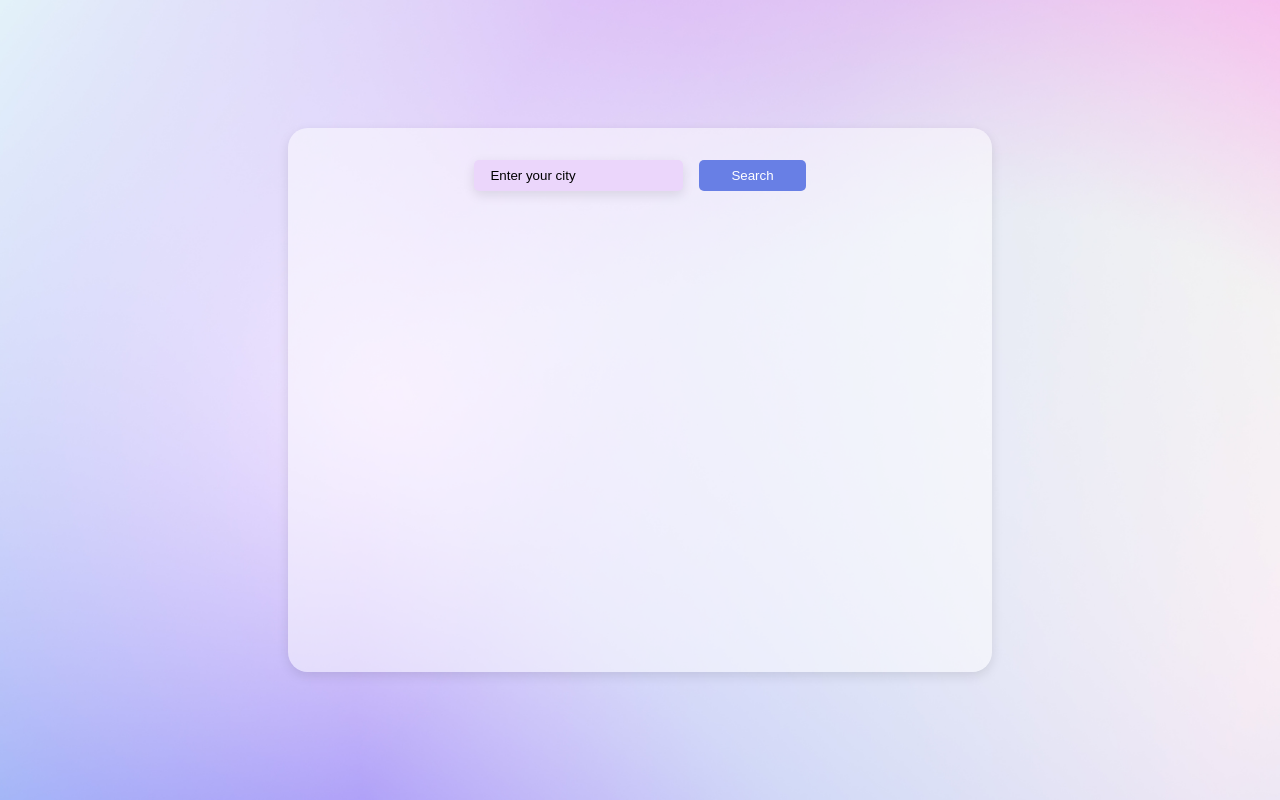
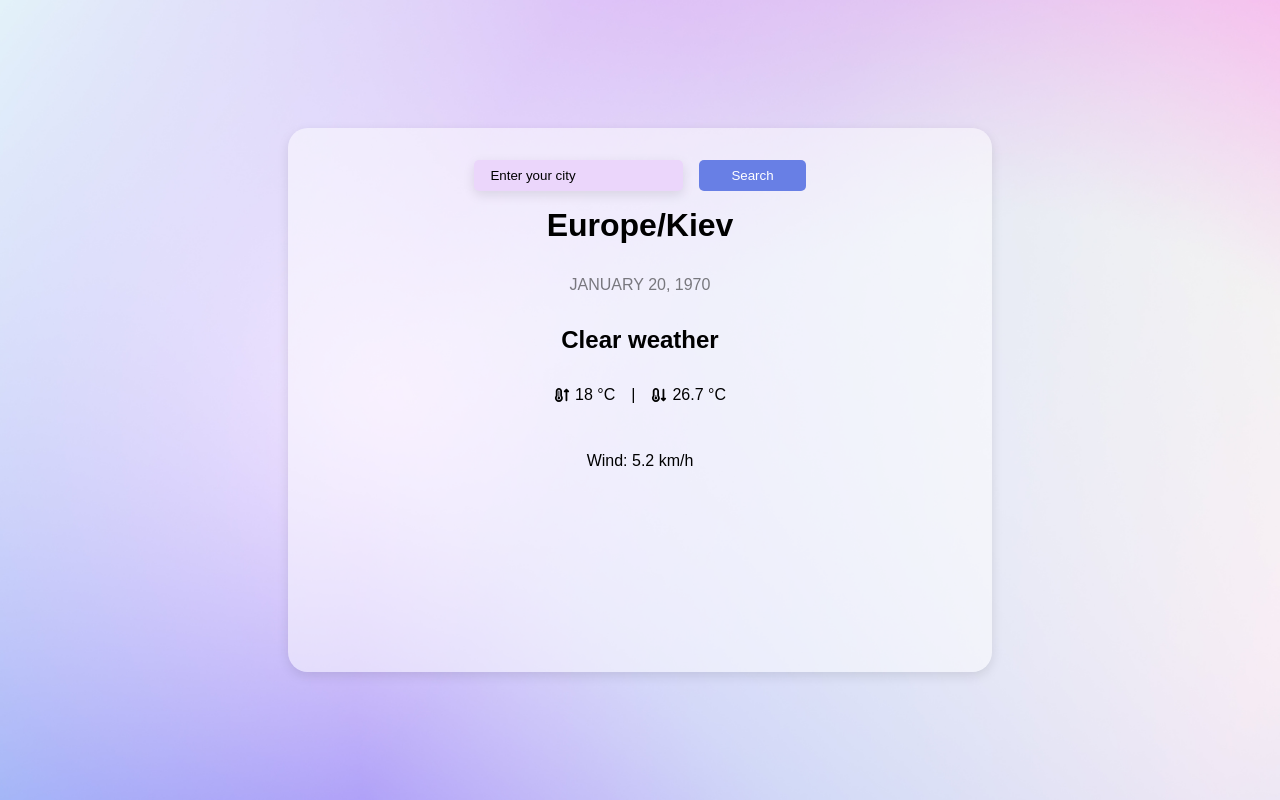
Before and after one commit to marina-sheigets/forecast-app, a React (Vite) app: page / in a window 1280 px wide. Built offline with nearby package versions, Linux system fonts and the light colour scheme.

Commit message:
feat: add weather info component

```diff
--- a/package.json
+++ b/package.json
@@ -12,7 +12,8 @@
   },
   "dependencies": {
     "react": "^19.1.0",
-    "react-dom": "^19.1.0"
+    "react-dom": "^19.1.0",
+    "react-icons": "^5.5.0"
   },
   "devDependencies": {
     "@eslint/js": "^9.30.1",
--- a/src/components/ForecastApp/ForecastApp.tsx
+++ b/src/components/ForecastApp/ForecastApp.tsx
@@ -1,11 +1,26 @@
+import type { Weather } from "../../types/Weather";
 import SearchBar from "../SearchBar/SearchBar";
+import WeatherInfo from "../WeatherInfo/WeatherInfo";
 import styles from "./ForecastApp.module.css";
 
 const ForecastApp = () => {
+  const mockedWeather: Weather = {
+  timezone: "Europe/Kiev",
+  dt: 1689458400,
+  temp: 23.5,
+  wind_speed: 5.2,
+  weather: {
+    id: 800,
+    main: "Clear",
+  },
+  min: 18.0,
+  max: 26.7,
+};
   return (
     <div className={styles.forecastApp}>
       <SearchBar />
-      {/* <WeatherInfo />
+      <WeatherInfo weather={mockedWeather}/>
+      {/*
         <CityHistory /> */}
     </div>
   );
--- /dev/null
+++ b/src/components/WeatherInfo/WeatherInfo.module.css
@@ -0,0 +1,23 @@
+.weatherInfo {
+    padding: 1rem;
+    display: flex;
+    flex-direction: column;
+    align-items: center;
+    gap: 1rem;
+}
+
+.date {
+    text-transform: uppercase;
+    color: rgba(0,0,0,.5);
+}
+
+.temperatures {
+    display: flex;
+    gap: 1rem;
+}
+
+.temperatures > div {
+    display: flex;
+    align-items: center;
+    gap: 5px;
+}
--- /dev/null
+++ b/src/components/WeatherInfo/WeatherInfo.tsx
@@ -0,0 +1,32 @@
+import type { Weather } from "../../types/Weather";
+import { getFormattedDate } from "../../utils/getFormattedDate";
+import styles from "./WeatherInfo.module.css";
+import { FaTemperatureArrowUp, FaTemperatureArrowDown } from "react-icons/fa6";
+
+type WeatherInfoProps = {
+  weather: Weather;
+};
+
+const WeatherInfo = ({ weather }: WeatherInfoProps) => {
+  return (
+    <div className={styles.weatherInfo}>
+      <h1>{weather.timezone}</h1>
+      <p className={styles.date}>{getFormattedDate(weather.dt)}</p>
+      <h2>{weather.weather.main} weather</h2>
+      <p className={styles.temperatures}>
+        <div>
+          <FaTemperatureArrowUp />
+          {weather.min} °C
+        </div>
+        |
+        <div>
+          <FaTemperatureArrowDown />
+          {weather.max} °C
+        </div>
+      </p>
+      <p>Wind: {weather.wind_speed} km/h</p>
+    </div>
+  );
+};
+
+export default WeatherInfo;
--- a/src/index.css
+++ b/src/index.css
@@ -7,3 +7,7 @@ body {
   padding: 0;
   box-sizing: border-box;
 }
+
+h1, h2, h3, h4, h5, h6 {
+  margin: 0;
+}
```
Also changed, not shown: 1 other file (tests, documents, lock files or other folders).
